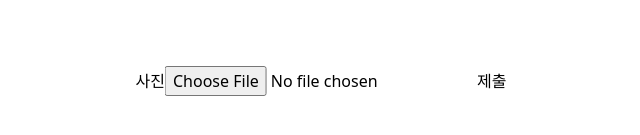
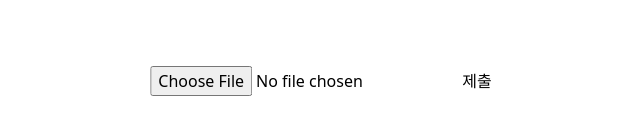
Before and after one commit to CHAEWONSEOK98/image-project, a React (Vite) app in the folder front/: page / in a window 1280 px wide. Shown: the part 319-454 px from the top of the page, without its empty margins (319-959 px from the left). Built offline with nearby package versions, Linux system fonts and the light colour scheme.

Commit message:
front - select image file

```diff
--- a/front/src/components/UploadForm.tsx
+++ b/front/src/components/UploadForm.tsx
@@ -1,8 +1,18 @@
+import { useState } from 'react';
+
 const UploadForm = () => {
+  const [file, setFile] = useState(null);
+  const [fileName, setFileName] = useState('');
+
+  const handleSelectImage = (event) => {
+    const imageFile = event.target.files[0];
+    setFile(imageFile);
+    setFileName(imageFile.name);
+  };
   return (
     <form className="absolute left-1/2 top-1/2 -translate-x-[50%] -translate-y-[50%]">
-      <label htmlFor="image">사진</label>
-      <input id="image" type="file" />
+      <label htmlFor="image">{fileName}</label>
+      <input id="image" type="file" onChange={handleSelectImage} />
       <button type="submit">제출</button>
     </form>
   );
```
